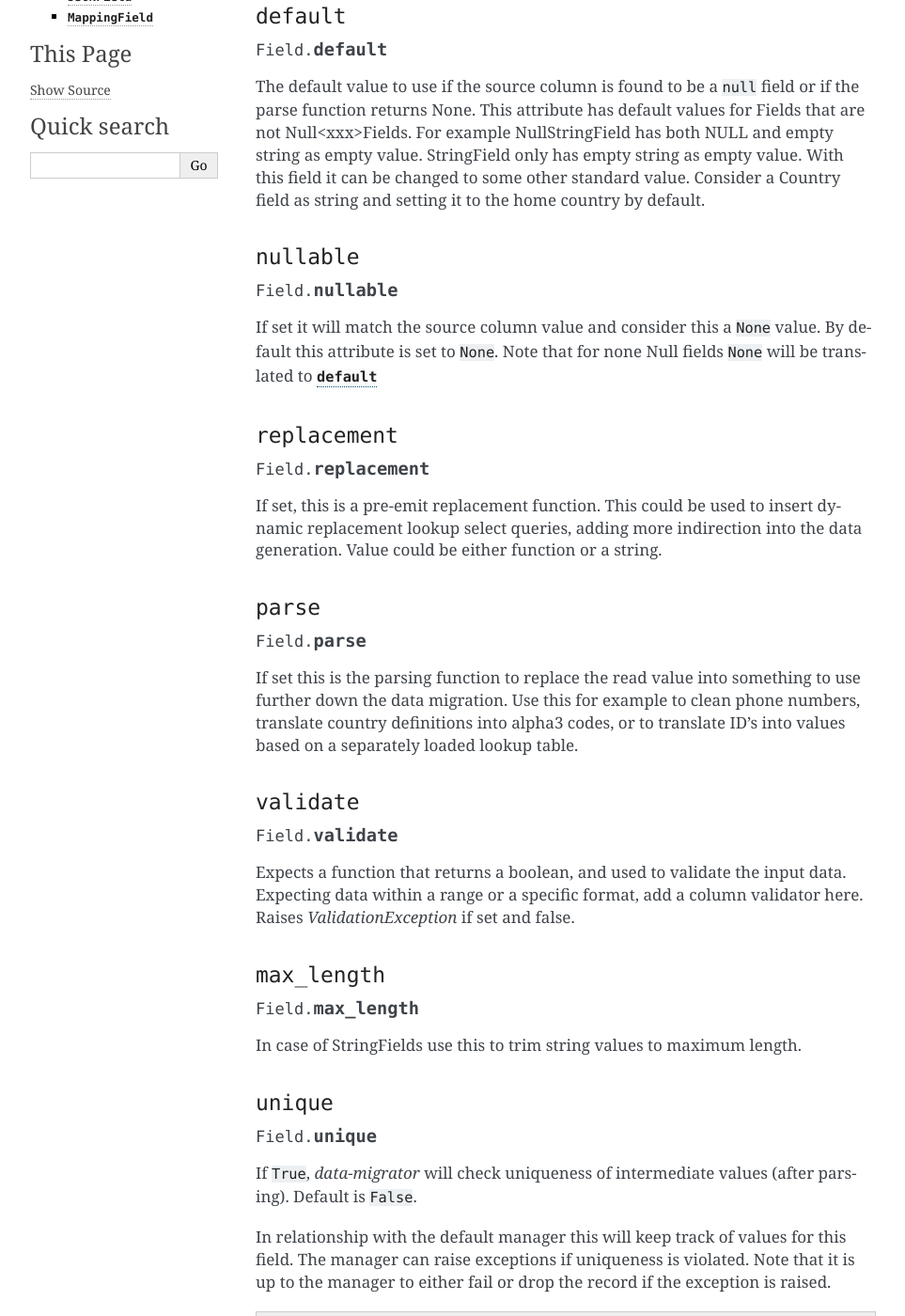
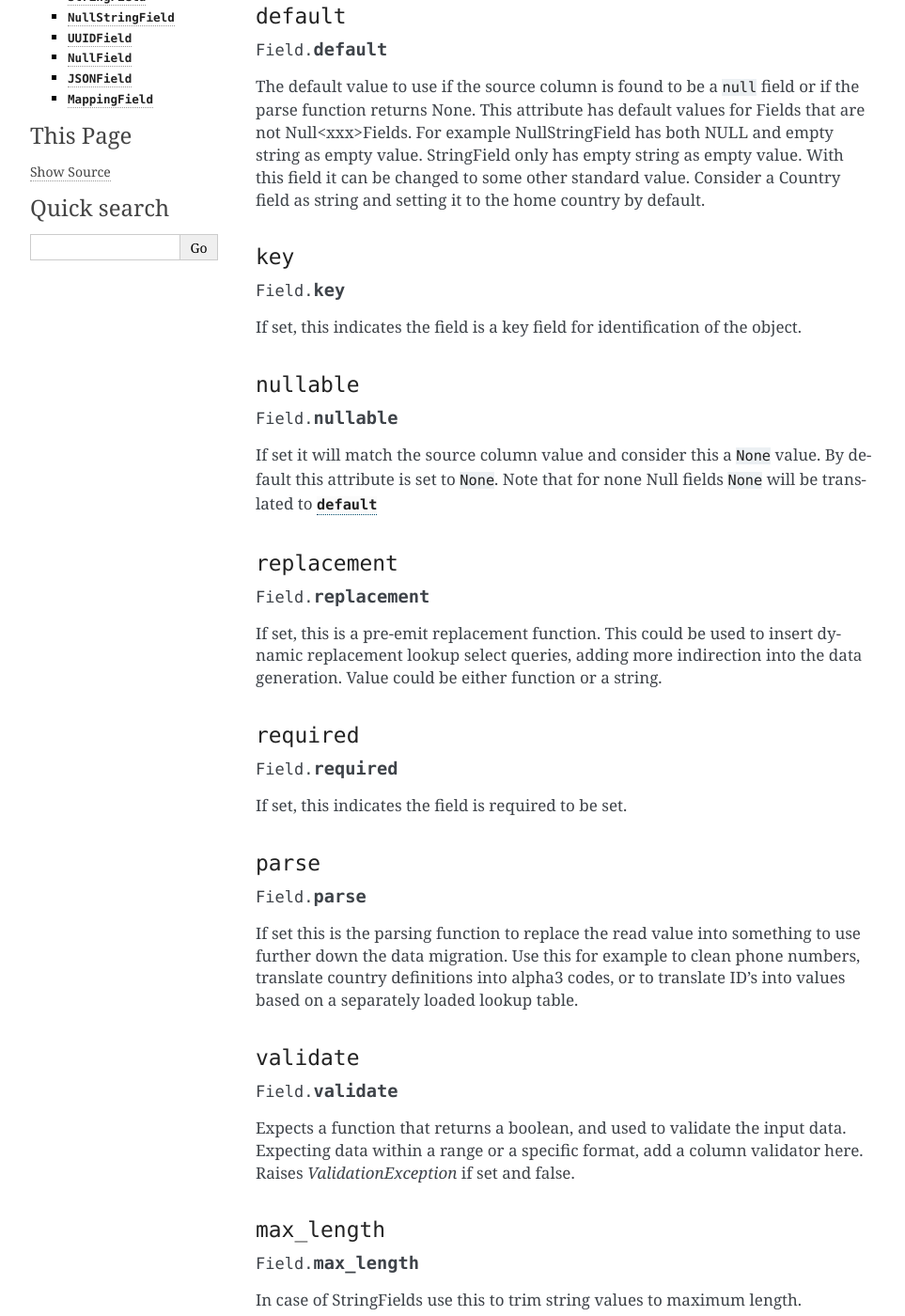
Before and after one commit to schubergphilis/data-migrator, a Sphinx documentation site: the page built from docs/ref/fields.txt, in a window 1280 px wide and 1400 px high, scrolled down 829 px. Shown: the whole window at 94% size, without its empty margins (148-1111 px from the left). Built offline with Sphinx 7.4.7, drawn with Linux system fonts in a browser that asks for light colours; some of the changed text lies outside the part shown.

Commit message:
adding key and required fields

```diff
--- a/docs/ref/fields.txt
+++ b/docs/ref/fields.txt
@@ -53,6 +53,13 @@ value. StringField only has empty string as empty value. With this field it can
 changed to some other standard value. Consider a Country field as string and setting it
 to the home country by default.
 
+``key``
+---------------
+
+.. attribute:: Field.key
+
+If set, this indicates the field is a key field for identification of the object.
+
 ``nullable``
 --------
 
@@ -70,6 +77,13 @@ will be translated to :attr:`~Field.default`
 If set, this is a pre-emit replacement function. This could be used to insert dynamic
 replacement lookup select queries, adding more indirection into the data generation.
 Value could be either function or a string.
+
+``required``
+---------------
+
+.. attribute:: Field.required
+
+If set, this indicates the field is required to be set.
 
 ``parse``
 ---------
```
Also changed, not shown: 2 other files.
